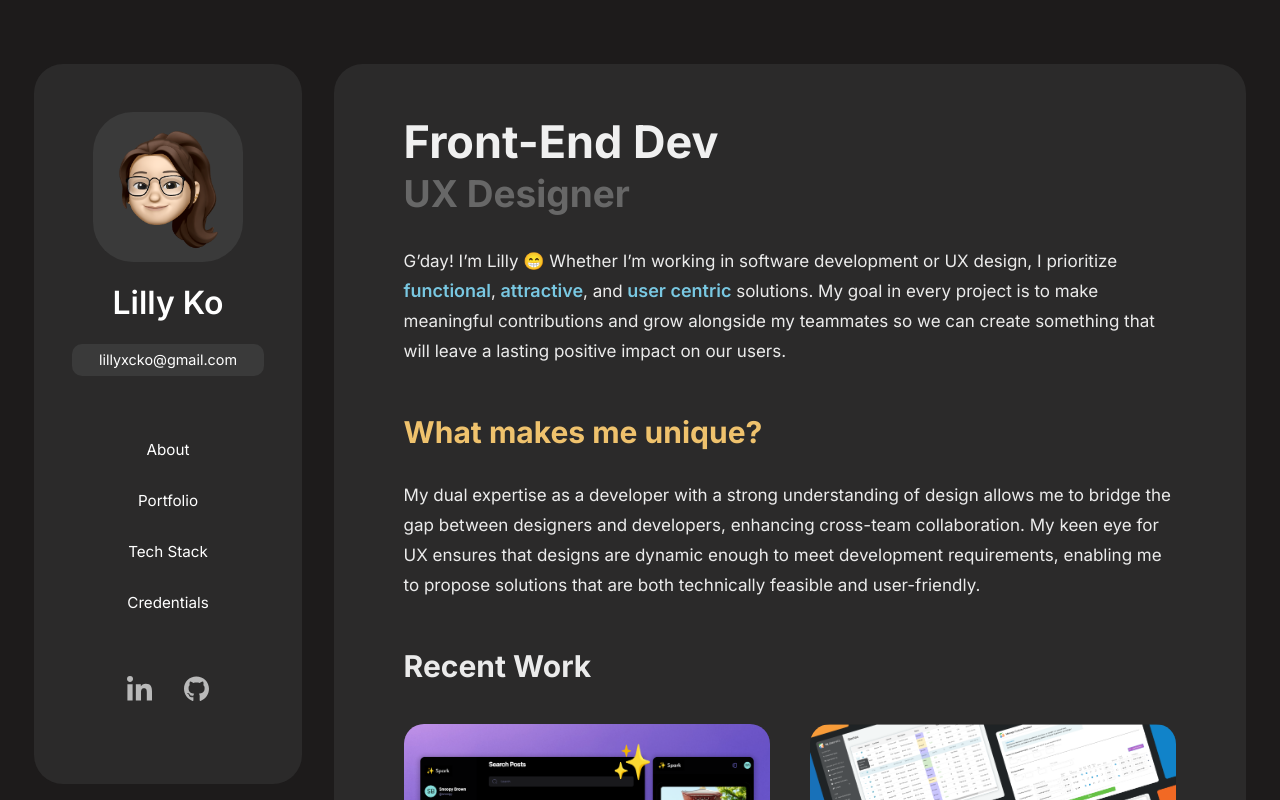
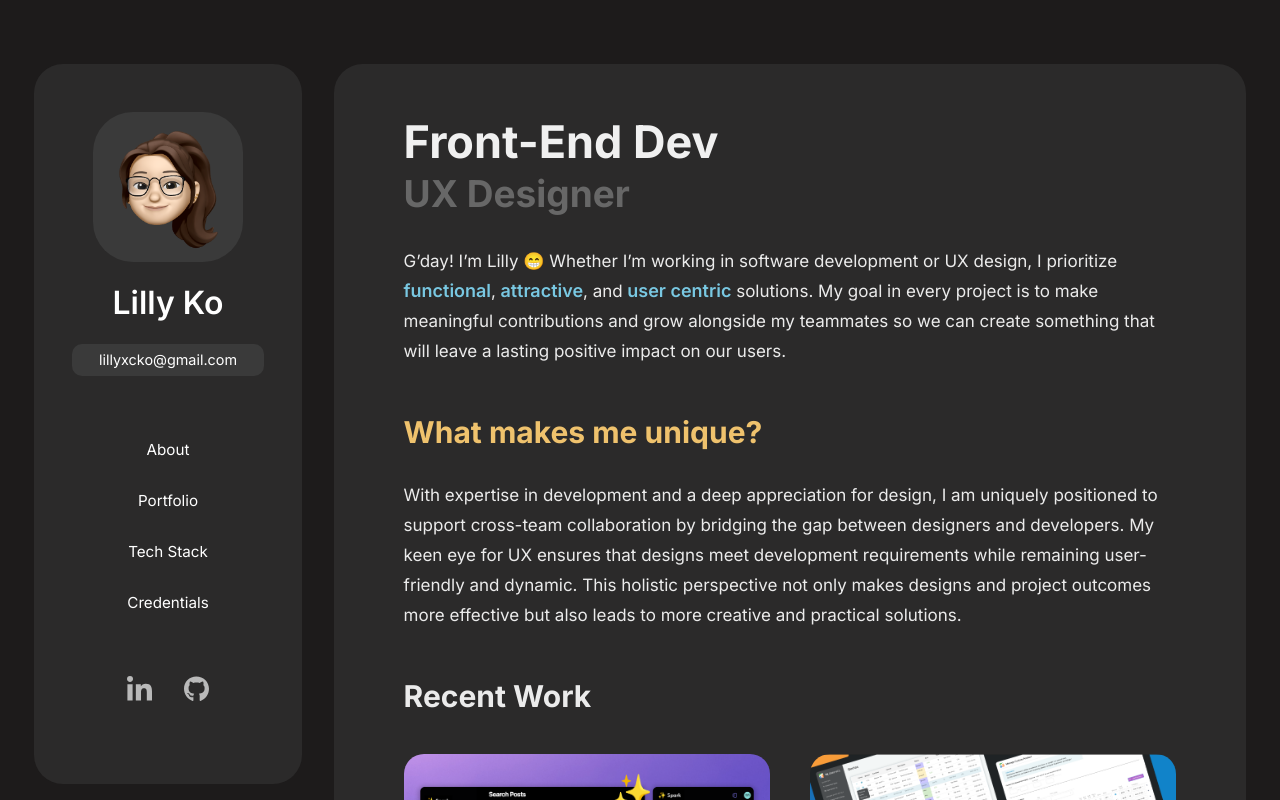
Before and after one commit to lillyxcko/lillyxcko.github.io, a React (Create React App) app: page / in a window 1280 px wide. Shown: the top 800 px of the page. Built offline with nearby package versions, Linux system fonts and the light colour scheme.

Commit message:
Update MainContent.js

```diff
--- a/src/components/MainContent.js
+++ b/src/components/MainContent.js
@@ -54,9 +54,10 @@ function MainContent() {
       </p>
       <h3>What makes me unique?</h3>
       <div className="smaller-text">
-        My dual expertise as a developer with a strong understanding of design allows me to bridge the gap
-        between designers and developers, enhancing cross-team collaboration. My keen eye for UX ensures that
-        designs are dynamic enough to meet development requirements, enabling me to propose solutions that are both technically feasible and user-friendly.
+        With expertise in development and a deep appreciation for design, I am uniquely positioned to
+        support cross-team collaboration by bridging the gap between designers and developers.
+        My keen eye for UX ensures that designs meet development requirements while remaining user-friendly and dynamic.
+        This holistic perspective not only makes designs and project outcomes more effective but also leads to more creative and practical solutions.
       </div>
       <h4 id="portfolio">Recent Work</h4>
       <div className="recent-work">
```
